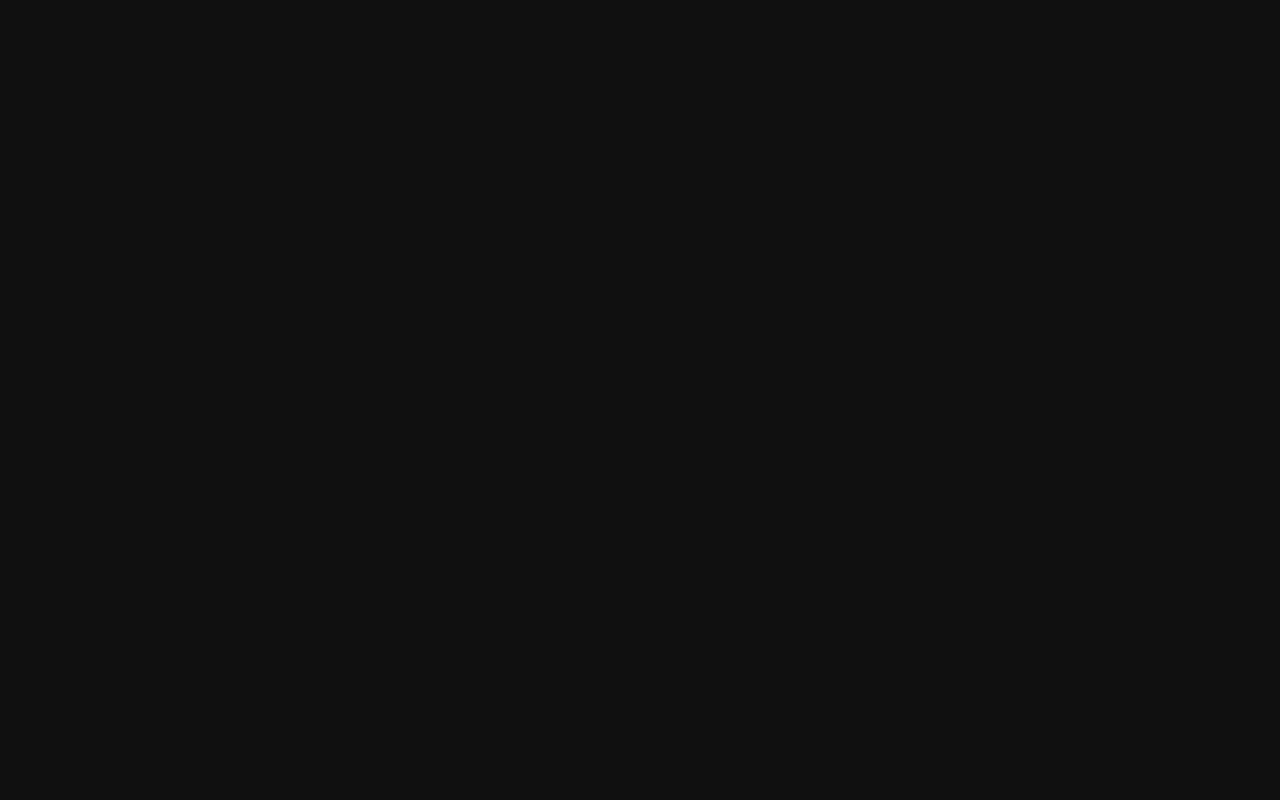
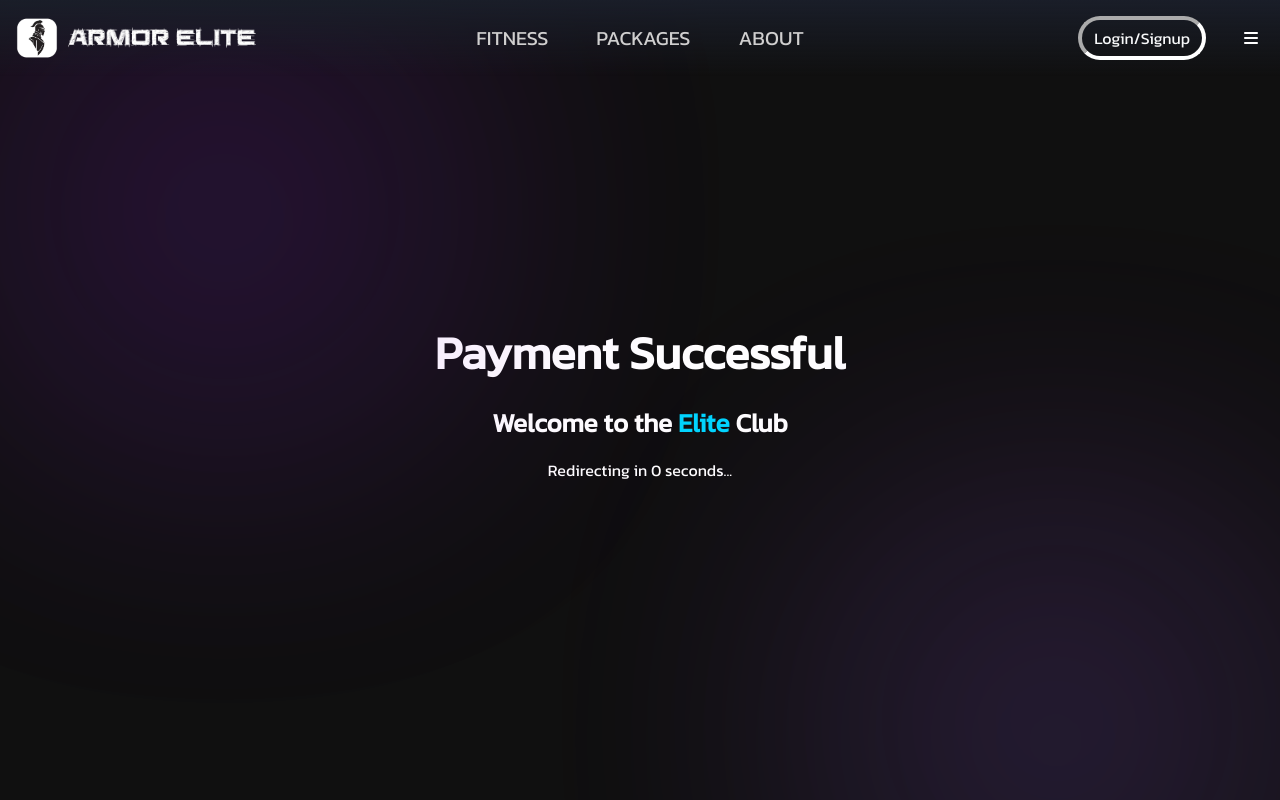
Before and after one commit to HemantDutta/ArmorElite-Gym-App, a React (Create React App) app in the folder client/: page /payment-success in a window 1280 px wide. Before the commit this address had no page. Shown: the top 800 px of the page. Built offline with nearby package versions, Linux system fonts and the light colour scheme.

Commit message:
Create Payment Success Page

```diff
--- a/client/public/assets/css/ArmorEliteStyles.css
+++ b/client/public/assets/css/ArmorEliteStyles.css
@@ -2714,3 +2714,44 @@ footer .footer-container .footer-links .footer-links-bottom a:hover{
 }
 
 /*==========Workout Landing End==========*/
+
+/*==========Payment Success==========*/
+.payment-success-container{
+    position: relative;
+    overflow-y: hidden;
+}
+
+.payment-success-container .payment-success-message{
+    min-height: 100vh;
+    padding: 3rem;
+    display: flex;
+    flex-direction: column;
+    justify-content: center;
+    align-items: center;
+    gap: 1rem;
+    overflow-y: hidden;
+}
+
+.payment-success-container .payment-success-message .payment-success-header span{
+    font-size: 46px;
+    font-weight: bold;
+    color: white;
+}
+
+.payment-success-container .payment-success-message .payment-success-content span{
+    font-size: 26px;
+    font-weight: bold;
+    color: white;
+}
+
+.payment-success-container .payment-success-message .payment-success-redirect span{
+    color: white;
+}
+
+@media screen and (max-width: 530px) {
+    .payment-success-container .payment-success-message{
+        align-items: flex-start;
+        padding: 1rem;
+    }
+}
+/*==========Payment Success End==========*/
--- a/client/src/App.js
+++ b/client/src/App.js
@@ -6,6 +6,7 @@ import {Exercises} from "./pages/Exercises";
 import {Workouts} from "./pages/Workouts";
 import {UserDashboard} from "./pages/UserDashboard";
 import {WorkoutLanding} from "./pages/WorkoutLanding";
+import {PaymentSuccess} from "./pages/PaymentSuccess";
 
 function App() {
 
@@ -20,6 +21,7 @@ function App() {
                     <Route path={"/workout-landing"} element={<WorkoutLanding/>}/>
                     <Route path={"/about"} element={<About/>}/>
                     <Route path={"/user-dashboard"} element={<UserDashboard/>}/>
+                    <Route path={"/payment-success"} element={<PaymentSuccess/>}/>
                 </Routes>
             </BrowserRouter>
         </>
--- /dev/null
+++ b/client/src/pages/PaymentSuccess.js
@@ -0,0 +1,53 @@
+import {Navbar} from "../components/Navbar";
+import {Footer} from "../components/Footer";
+import {useEffect, useState} from "react";
+import {useNavigate} from "react-router-dom";
+
+export const PaymentSuccess = () => {
+
+    //Navigator
+    const nav = useNavigate();
+
+    //States
+    const [timer, setTimer] = useState(5);
+
+    // if(timer<1){
+    //     nav("/");
+    // }
+
+    //Interval
+    useEffect(()=>{
+        const redirectTimer = setInterval(()=>{setTimer(timer-1)}, 1000);
+        return () => {
+            clearInterval(redirectTimer);
+        }
+    },)
+
+    return (
+        <>
+            <div className="payment-success-container">
+                <img src="assets/images/bg_blob_pink.png" alt="Cool, huh?" className="bg-blob-abs bg-blob-right bg-blob-bottom animate-blob-opacity-2 position-absolute"/>
+                <img src="assets/images/bg_blob_blue.png" alt="Cool, huh?" className="bg-blob-abs bg-blob-right bg-blob-bottom animate-blob-opacity-1 position-absolute"/>
+                <img src="assets/images/bg_blob_pink.png" alt="Cool, huh?" className="bg-blob-abs bg-blob-left bg-blob-top animate-blob-opacity-2 position-absolute"/>
+                <img src="assets/images/bg_blob_dark_blue.png" alt="Cool, huh?" className="bg-blob-abs bg-blob-left bg-blob-top animate-blob-opacity-1 position-absolute"/>
+                {/*  Navbar  */}
+                <Navbar/>
+                {/*  Navbar End  */}
+                <div className="payment-success-message">
+                    <div className="payment-success-header">
+                        <span>Payment Successful</span>
+                    </div>
+                    <div className="payment-success-content">
+                        <span>Welcome to the <div className="main-color d-inline">Elite</div> Club</span>
+                    </div>
+                    <div className="payment-success-redirect">
+                        <span>Redirecting in {timer} seconds...</span>
+                    </div>
+                </div>
+                {/*  Footer  */}
+                <Footer/>
+                {/*  Footer End  */}
+            </div>
+        </>
+    )
+}
```
Also changed, not shown: 1 other file (tests, documents, lock files or other folders).
